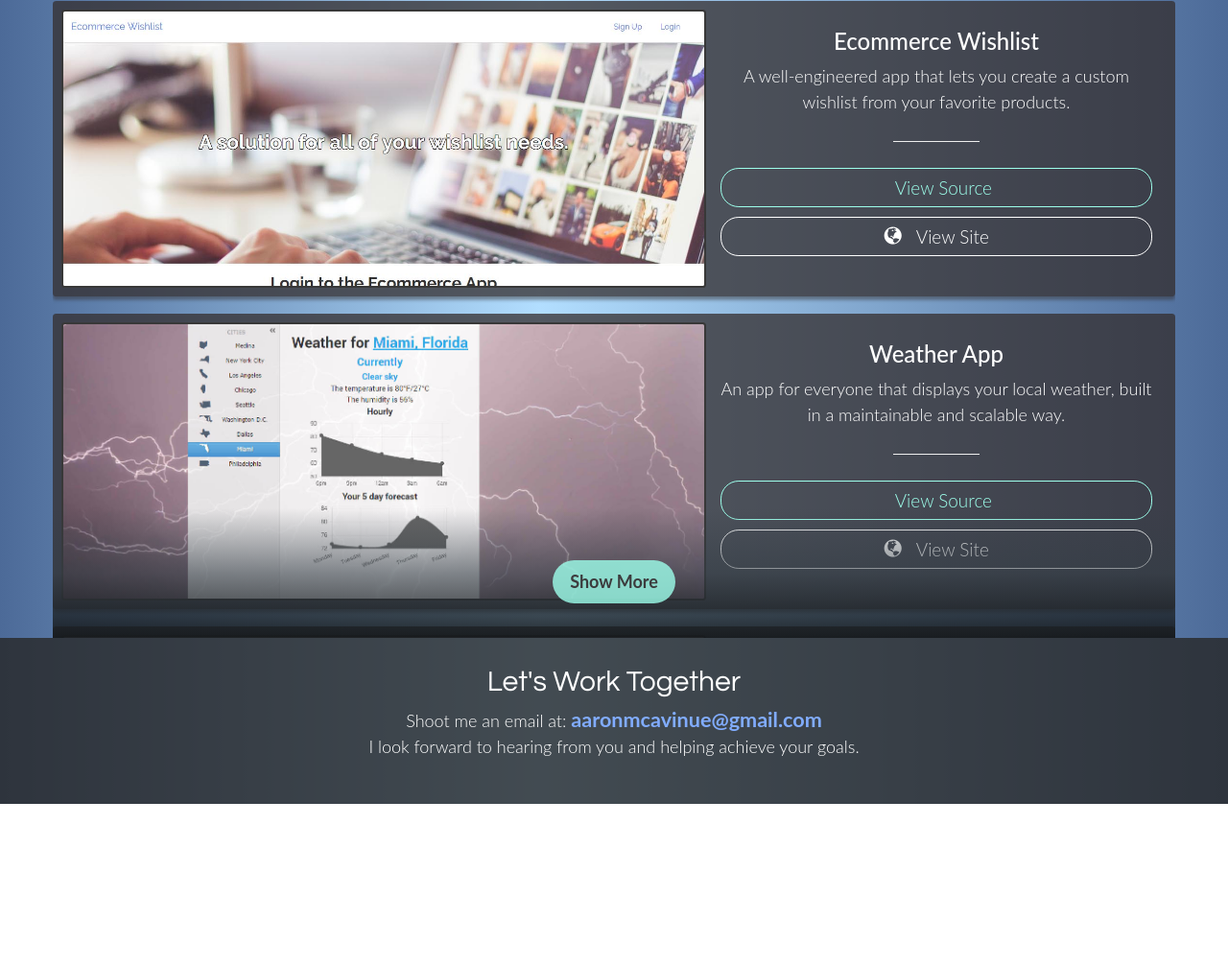
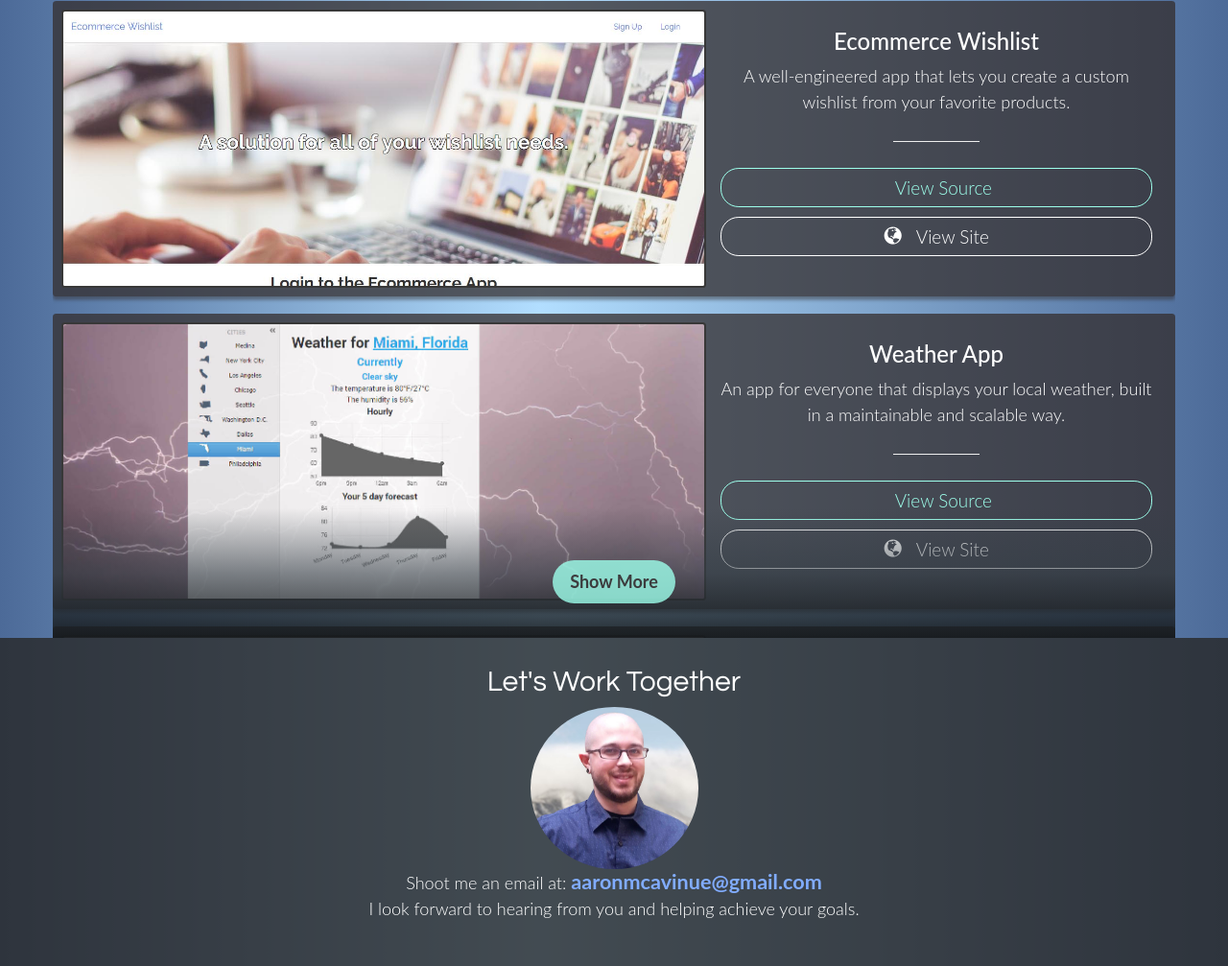
Before and after one commit to amcavinue/portfolio-site-static, a website: page index.html in a window 1280 px wide. Shown: the part 1777-2784 px from the top of the page at 96% size. Before the commit the page ends 2615 px from the top, so only its background shows below. Drawn offline with nearby package versions, Linux system fonts and the light colour scheme; some icons are missing.

Commit message:
Add my picture.

```diff
--- a/css/sass/_development.scss
+++ b/css/sass/_development.scss
@@ -270,6 +270,8 @@ header {
     background-image: linear-gradient(180deg, transparent, rgba(52, 61, 69, 0.6), rgba(20, 24, 27, 0.9));
 
     .button {
+      @include button-general;
+
       moz-border-radius: 2em;
       -webkit-border-radius: 2em;
       border-radius: 2em;
@@ -363,6 +365,12 @@ header {
     color: $color-3;
   }
 
+  #portrait {
+    margin: 0 auto;
+    border-radius: 50%;
+    width: 175px;
+  }
+
   .email {
     color: $color-5;
     font-size: 1.2em;
--- a/index.html
+++ b/index.html
@@ -248,6 +248,7 @@
 
   <footer class="contact">
     <h2>Let's Work Together</h2>
+    <img src="content/my-portrait-mountains-2.jpg" alt="Aaron's Portrait" id="portrait"/>
     <p>
         Shoot me an email at: <a class="email" href="mailto:aaronmcavinue@gmail.com">aaronmcavinue@gmail.com</a>
     <br />
```
Also changed, not shown: content/My-Portrait-blue-500px.jpg (renamed from My-Portrait-blue-500px.jpg), content/my-portrait-mountains-2.jpg (added), content/my-portrait-mountains.jpg (added), css/main.css.
